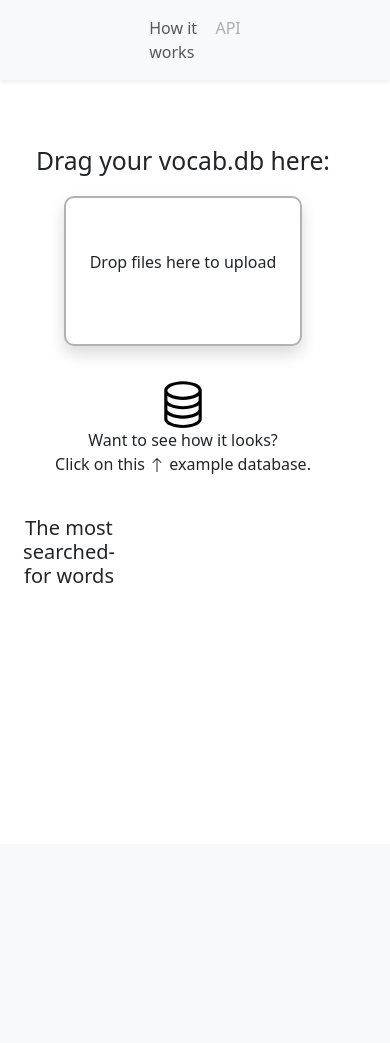
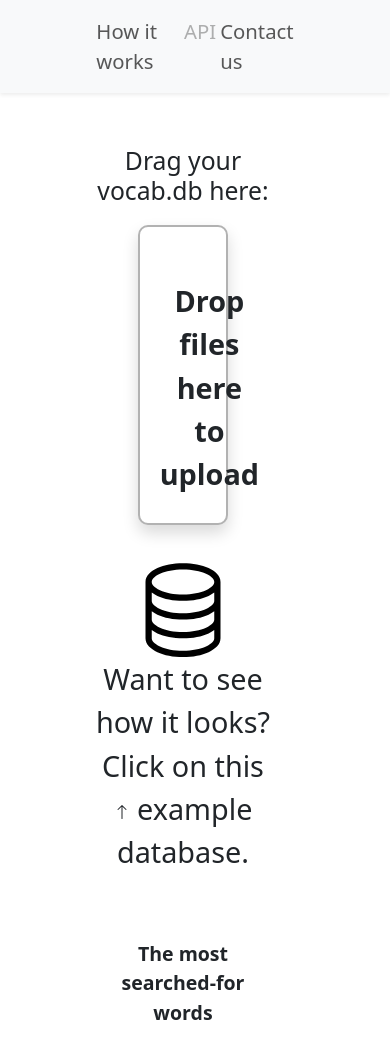
Before and after one commit to Tititun/vocbuilder, a Django app: page / in a window 390 px wide. Before the commit the page ends 583 px from the top, so only its background shows below. Run offline with Django 5.2, Linux system fonts and the light colour scheme; data that the repository does not hold is empty; parts of the project's set-up code (start-up, migrations or seed data) failed here and were passed over; some libraries are stand-ins or nearby versions.

Commit message:
mobile styling

```diff
--- a/vocab/static/vocab/css/vocab.css
+++ b/vocab/static/vocab/css/vocab.css
@@ -128,15 +128,11 @@
 }
 
 #tools {
-    padding-top: 5em;
+    padding-top: 6em;
 }
 
 #tools label {
     display: inline;
-}
-
-#export_button {
-    margin-bottom: 10px;
 }
 
 .modal-content .btn-close {
@@ -204,6 +200,23 @@
     transition: background 0.5s ease-in-out;
 }
 
+#dropzone-main {
+
+}
+
+.col_main_first {
+    width: 20%
+}
+
+.col_main_second {
+    width: 60%
+}
+
+.col_main_third {
+    width: 20%;
+    padding-top: 50px;
+}
+
 @media (width <= 1000px) {
     #quiz_modal .card {
         width: 100%;
@@ -221,4 +234,55 @@
     .hide_on_shrink {
         display: none;
     }
+    nav {
+        font-size: calc(1.05rem + .9vw)
+    }
+    nav ul {
+        width: 55%;
+    }
+    #search_field {
+        font-size: 1.2rem;
+    }
+    #search {
+        margin-left: 10px;
+    }
+    #dropzone-main {
+        width: 300px;
+        height: 300px;
+    }
+    #example_image {
+       width: 100px;
+        height: 100px;
+    }
+    .col_main_third {
+        width: 100%;
+        padding-left: 25%;
+        padding-right: 25%;
+        font-size: calc(1.0rem + .9vw)
+    }
+    #example_image_container p, .dz-button {
+        font-size: 1.8rem;
+    }
+    #search {
+        width: 300px;
+    }
+    .dz-button {
+        font-size: 1.8rem !important;
+        font-weight: 800 !important;
+    }
+    #export_button {
+        margin-right: 2px !important;
+    }
+    #btn-back-to-top {
+        bottom: 60px;
+        left: 20px;
+    }
+    #tools {
+        height: 92vh !important;
+    }
+    .nav-item {
+        margin-left: 2px;
+        margin-right: 2px;
+        border
+    }
 }
--- a/vocab/templates/vocab/base.html
+++ b/vocab/templates/vocab/base.html
@@ -16,7 +16,7 @@
 <body>
     <nav class="shadow-sm navbar navbar-expand-lg navbar-light bg-light fixed-top">
       <div class="container-fluid d-flex justify-content-center">
-          <ul class="navbar-nav d-flex flex-row justify-content-evenly w-25">
+          <ul class="navbar-nav d-flex flex-row justify-content-evenly">
               {% if not is_main %}
               <li class="nav-item">
                   <a class="nav-link" href="{% url 'vocab:index' %}">Main page</a>
@@ -27,6 +27,9 @@
               </li>
               <li class="nav-item" data-bs-toggle="tooltip" data-bs-title="in development">
                   <a class="nav-link disabled"  href="#">API</a>
+              </li>
+              <li class="nav-item">
+                  <a class="nav-link" href="{% url 'vocab:contact' %}}">Contact us</a>
               </li>
               {% block navlinks %}
               {% endblock %}
@@ -44,6 +47,10 @@
                   </button>
               </div>
           </form>
+          <button type="button" class="p-1 btn btn-success btn-floating btn-lg position-absolute end-0 me-5" id="export_button">
+                <svg xmlns="http://www.w3.org/2000/svg" width="25" height="25" fill="currentColor" class="bi bi-download" viewBox="0 0 16 16"><path d="M.5 9.9a.5.5 0 0 1 .5.5v2.5a1 1 0 0 0 1 1h12a1 1 0 0 0 1-1v-2.5a.5.5 0 0 1 1 0v2.5a2 2 0 0 1-2 2H2a2 2 0 0 1-2-2v-2.5a.5.5 0 0 1 .5-.5"/>  <path d="M7.646 11.854a.5.5 0 0 0 .708 0l3-3a.5.5 0 0 0-.708-.708L8.5 10.293V1.5a.5.5 0 0 0-1 0v8.793L5.354 8.146a.5.5 0 1 0-.708.708z"/></svg>
+                <span class="hide_on_shrink">Download</span>
+            </button>
           {% endif %}
       </div>
     </nav>
--- a/vocab/templates/vocab/main.html
+++ b/vocab/templates/vocab/main.html
@@ -10,11 +10,12 @@ Kindle Vocab
 
 <div class="container-fluid text-center d-flex">
   <div class="row container-fluid pt-5">
-    <div class="col-md-1 col-lg-4">
+    <div class="col_main_first">
     </div>
-    <div class="pt-5 col-md-7 col-lg-4 d-flex flex-column align-items-center">
+
+    <div class="pt-5 col_main_second d-flex flex-column align-items-center">
         <h2 id="main_header" class="text-center">Drag your vocab.db here:</h2>
-        <form action="{% url 'vocab:index' %}" class="dropzone shadow w-75" id="dropzone-main" method="post" enctype="multipart/form-data">
+        <form action="{% url 'vocab:index' %}" class="dropzone shadow w-50" id="dropzone-main" method="post" enctype="multipart/form-data">
             {% csrf_token %}
         </form>
         <div id="example_image_container" class="d-flex flex-column justify-content-center align-items-center">
@@ -29,9 +30,10 @@ Kindle Vocab
 
         </div>
     </div>
-    <div class="col-4 pt-4 d-flex flex-column align-items-center">
-        <h5>The most searched-for words</h5>
-        <ul class="list-group list-group-flush w-50">
+
+    <div class="col_main_third d-flex flex-column align-items-center">
+        <p class="fw-bold">The most searched-for words</p>
+        <ul class="list-group list-group-flush w-100">
         {% for name, count in ranking %}
             <li class="list-group-item d-flex"><span>{{ name }}</span><span class="ms-auto text-secondary">{{ count }}</span></li>
         {% endfor %}
```
Also changed, not shown: vocab/templates/vocab/data_table.html (+2 -5 lines).
